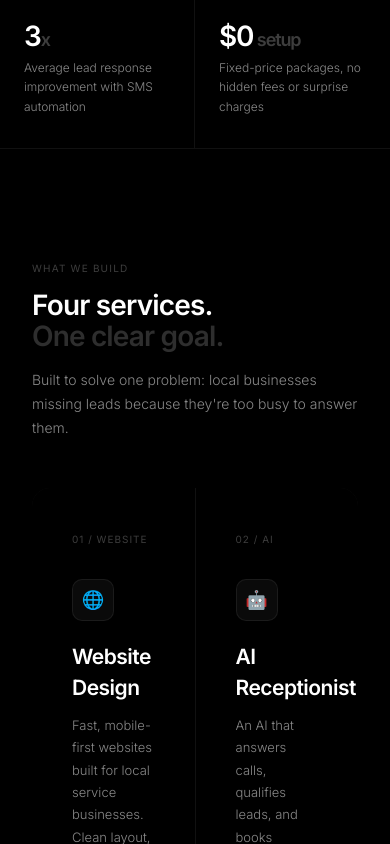
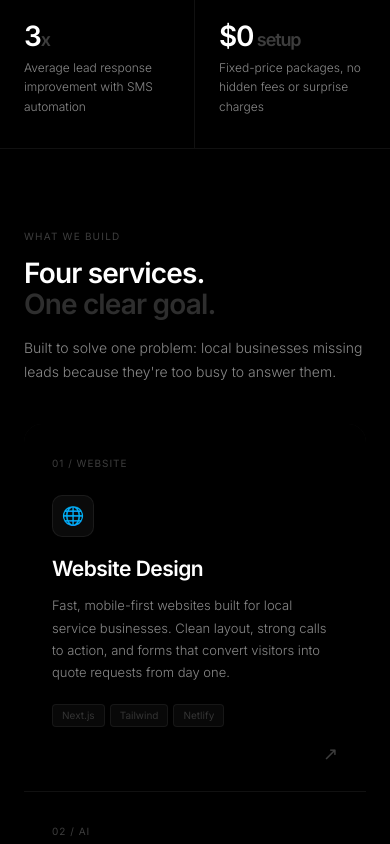
Before and after one commit to Tawfiqtech/tawfiqtech-website, a Next.js app: page / in a window 390 px wide. Shown: the part 1156-2000 px from the top of the page. Built offline with nearby package versions, Linux system fonts and the light colour scheme.

Commit message:
Update Services.tsx

```diff
--- a/components/Services.tsx
+++ b/components/Services.tsx
@@ -33,7 +33,7 @@ const services = [
 
 export default function Services() {
   return (
-    <section id="services" className="py-28 px-8 max-w-[1100px] mx-auto">
+    <section id="services" className="py-20 md:py-28 px-6 md:px-8 max-w-[1100px] mx-auto">
       <p className="text-[10px] tracking-[0.12em] uppercase text-[var(--dimmer)] mb-[14px]">
         What we build
       </p>
@@ -45,19 +45,19 @@ export default function Services() {
         <br />
         <span style={{ color: "rgba(255,255,255,0.18)" }}>One clear goal.</span>
       </h2>
-      <p className="text-[14px] text-[var(--dim)] font-light leading-[1.72] max-w-[400px] mb-12">
+      <p className="text-[14px] text-[var(--dim)] font-light leading-[1.72] max-w-[400px] mb-10 md:mb-12">
         Built to solve one problem: local businesses missing leads because they&apos;re too busy to answer them.
       </p>
 
       <div
-        className="grid grid-cols-2 gap-px rounded-[18px] overflow-hidden"
+        className="grid grid-cols-1 md:grid-cols-2 gap-px rounded-[18px] overflow-hidden"
         style={{ background: "var(--faint)" }}
       >
         {services.map((svc) => (
           <div
             key={svc.name}
             className="group relative overflow-hidden transition-colors duration-250 cursor-default"
-            style={{ background: "var(--bg)", padding: "2.75rem 2.5rem" }}
+            style={{ background: "var(--bg)", padding: "2rem 1.75rem" }}
             onMouseEnter={(e) => (e.currentTarget.style.background = "#070707")}
             onMouseLeave={(e) => (e.currentTarget.style.background = "var(--bg)")}
           >
@@ -74,10 +74,10 @@ export default function Services() {
               style={{ background: "linear-gradient(90deg, transparent, rgba(255,255,255,0.10), transparent)" }}
             />
 
-            <p className="text-[10px] text-[var(--dimmer)] tracking-[0.1em] mb-8">{svc.num}</p>
+            <p className="text-[10px] text-[var(--dimmer)] tracking-[0.1em] mb-6 md:mb-8">{svc.num}</p>
 
             <div
-              className="w-[42px] h-[42px] rounded-[10px] flex items-center justify-center text-[18px] mb-5"
+              className="w-[42px] h-[42px] rounded-[10px] flex items-center justify-center text-[18px] mb-4 md:mb-5"
               style={{
                 background: "rgba(255,255,255,0.04)",
                 border: "1px solid rgba(255,255,255,0.07)",
@@ -94,7 +94,7 @@ export default function Services() {
             </p>
             <p className="text-[13px] text-[var(--dim)] font-light leading-[1.72]">{svc.desc}</p>
 
-            <div className="flex flex-wrap gap-[5px] mt-6">
+            <div className="flex flex-wrap gap-[5px] mt-5 md:mt-6 pb-8 md:pb-10">
               {svc.tags.map((tag) => (
                 <span
                   key={tag}
@@ -111,7 +111,7 @@ export default function Services() {
             </div>
 
             <span
-              className="absolute bottom-10 right-10 text-[18px] text-[var(--dimmer)] transition-all duration-200 group-hover:text-[var(--dim)] group-hover:translate-x-[2px] group-hover:-translate-y-[2px]"
+              className="absolute bottom-6 right-7 md:bottom-10 md:right-10 text-[18px] text-[var(--dimmer)] transition-all duration-200 group-hover:text-[var(--dim)] group-hover:translate-x-[2px] group-hover:-translate-y-[2px]"
             >
               ↗
             </span>
```
